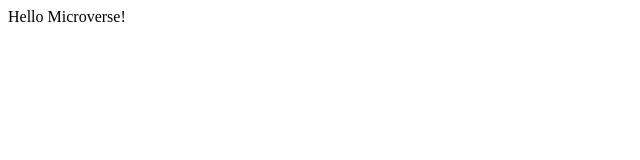
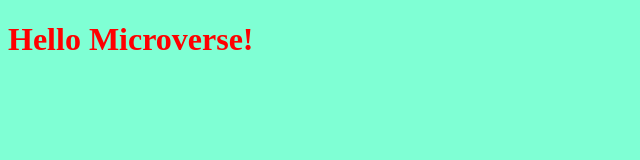
Before and after one commit to Hamzaoutdoors/hello-microverse, a plain HTML site: page index.html in a window 1280 px wide. Shown: the whole page, without its empty margins (0-640 px from the left). Drawn offline with Linux system fonts and the light colour scheme.

```diff
--- a/index.html
+++ b/index.html
@@ -3,10 +3,11 @@
   <head>
     <meta charset="UTF-8" />
     <meta http-equiv="X-UA-Compatible" content="IE=edge" />
+    <link rel="stylesheet" href="style.css">
     <meta name="viewport" content="width, initial-scale=1.0" />
     <title>Document</title>
   </head>
   <body>
-    <header class="header">Hello Microverse!</header>
+    <header class="header"><h1>Hello Microverse!</h1></header>
   </body>
 </html>
--- a/style.css
+++ b/style.css
@@ -1,4 +1,7 @@
-.header {
+body {
+  background-color: aquamarine;
+}
+h1 {
   color: red;
   font-size: 2rem;
 }
```
Also changed, not shown: 2 other files.
